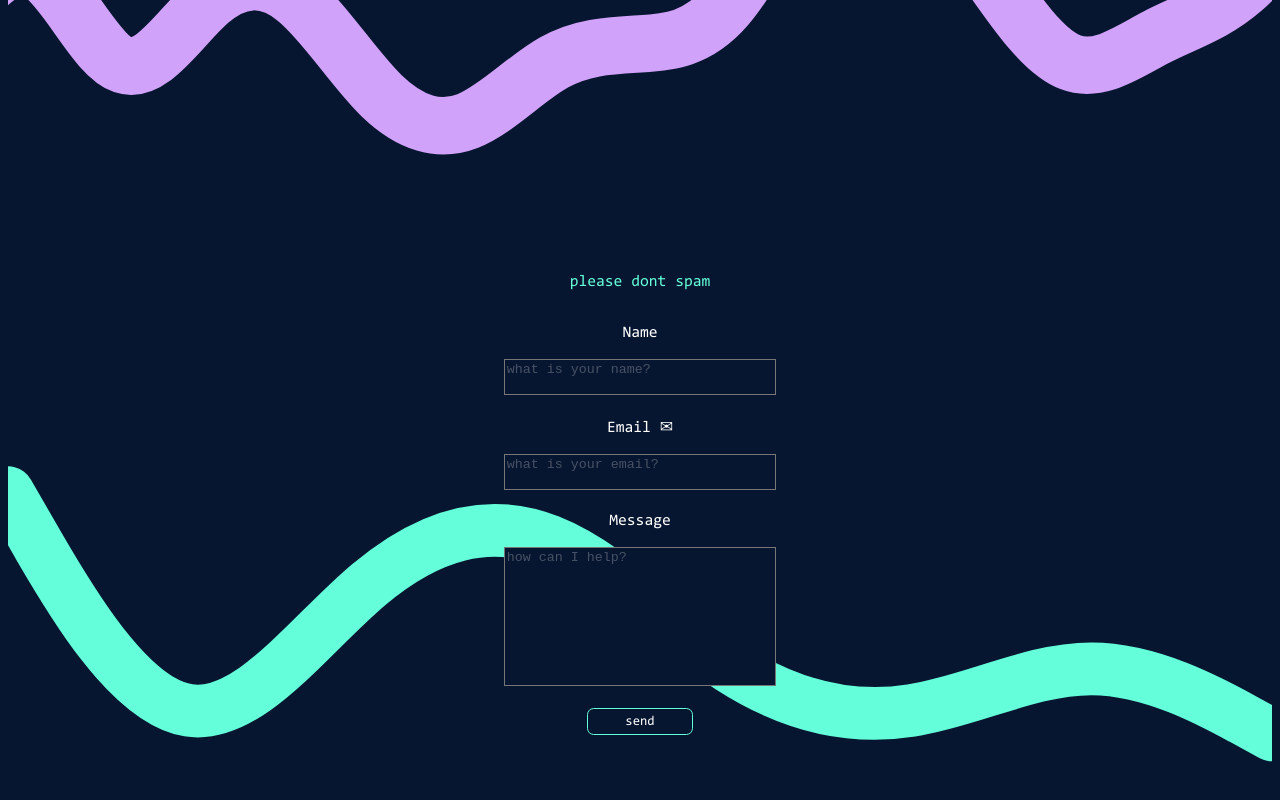
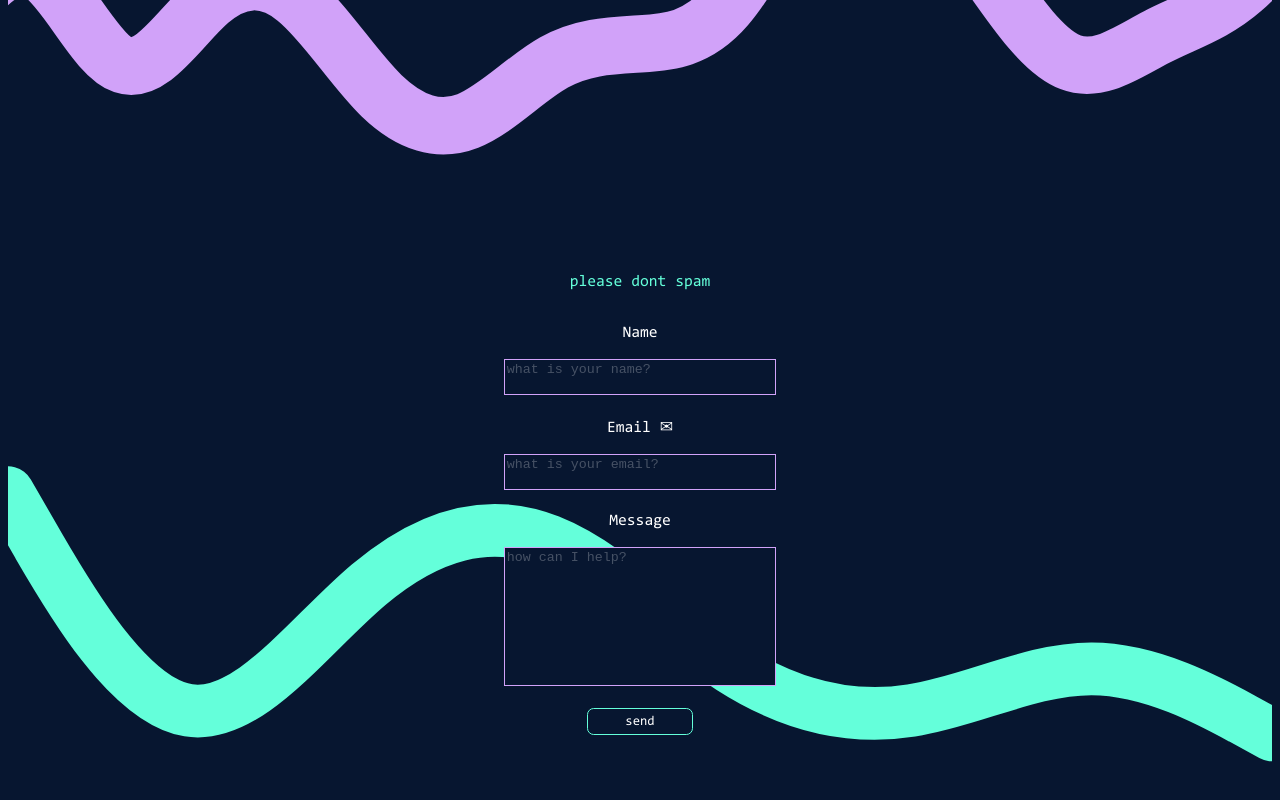
Before and after one commit to taaage/portfolio-client, a React (Create React App) app: page / in a window 1280 px wide. Shown: the part 593-1393 px from the top of the page. Built offline with nearby package versions, Linux system fonts and the light colour scheme.

Commit message:
style: fom border color

```diff
--- a/src/components/Contact/Contact.css
+++ b/src/components/Contact/Contact.css
@@ -10,6 +10,7 @@
   background-color: #071630;
   color: white;
   resize: none;
+  border: 1px solid #d1a2f9;
 }
 
 .form-input-message {
```
